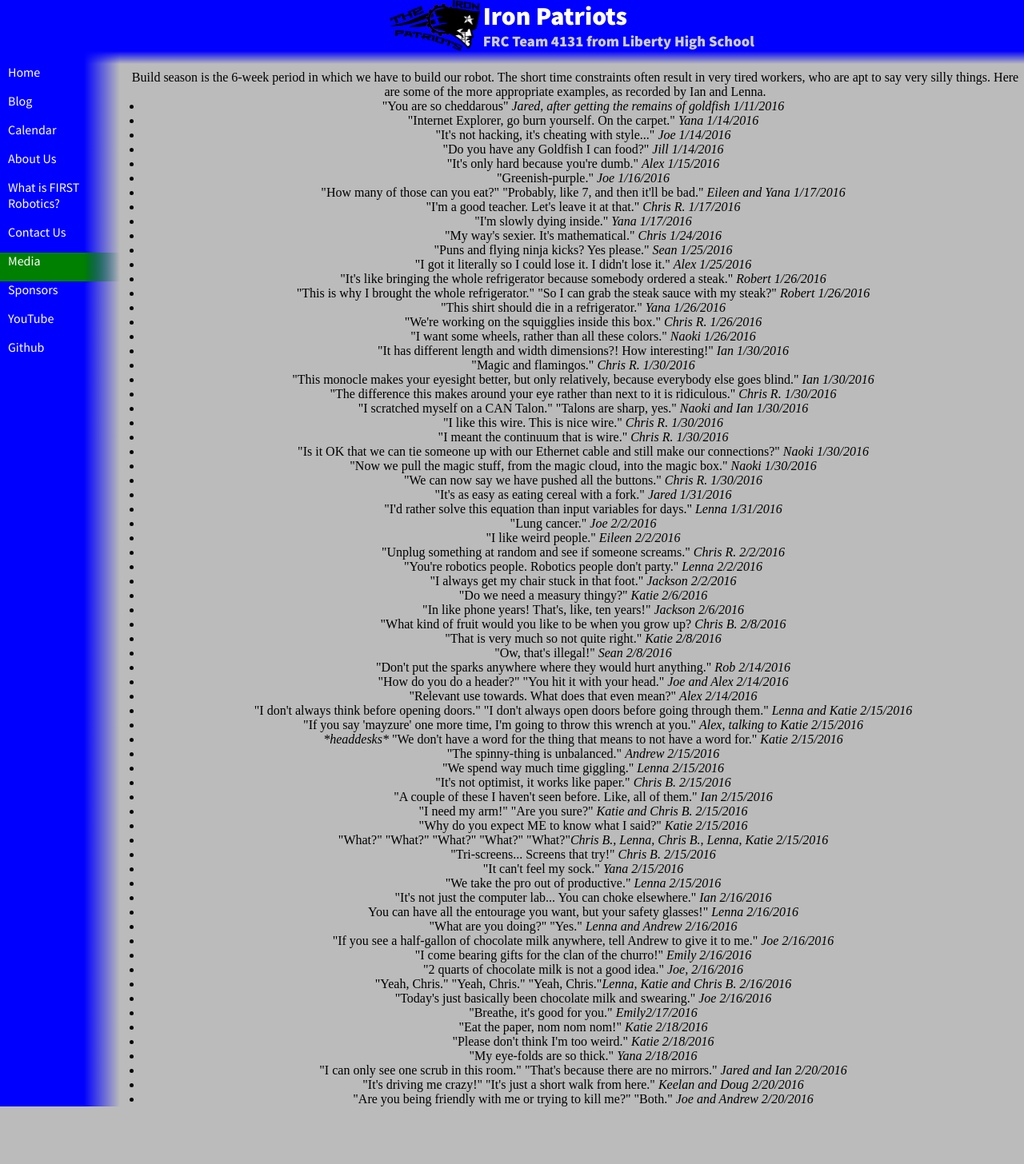
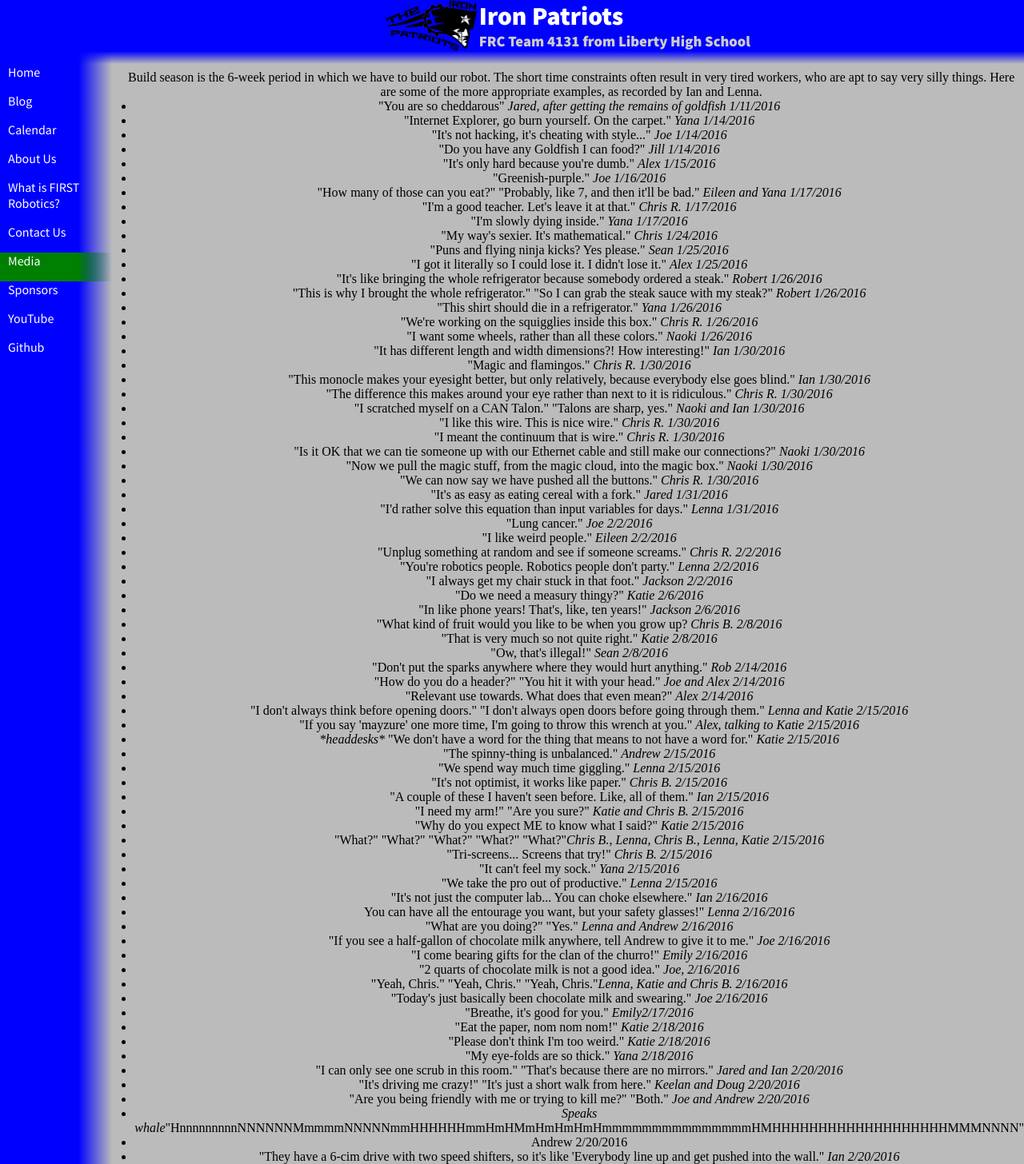
Before and after one commit to katiebugmoon/FRC4131.github.io, a Jekyll site: the page built from media/2016/quotes.html, in a window 1280 px wide. Shown: the whole page at 80% size. Built offline with Jekyll 4.4.1, drawn with Linux system fonts in a browser that asks for light colours; nearby versions of some CDN libraries; before the commit the page ends 1384 px from its top, so only the background shows below that.

Commit message:
Update quotes.html

```diff
--- a/media/2016/quotes.html
+++ b/media/2016/quotes.html
@@ -74,4 +74,6 @@ title: Build Season 2016 Quotes
 	<li>"I can only see one scrub in this room." "That's because there are no mirrors." <i>Jared and Ian 2/20/2016</i></li>
 	<li>"It's driving me crazy!" "It's just a short walk from here." <i>Keelan and Doug 2/20/2016</i></li>
 	<li>"Are you being friendly with me or trying to kill me?" "Both." <i>Joe and Andrew 2/20/2016</i></li>
+	<li><i>Speaks whale</i>"HnnnnnnnnnNNNNNNMmmmmNNNNNmmHHHHHHmmHmHMmHmHmHmHmmmmmmmmmmmmmmmHMHHHHHHHHHHHHHHHHHHHMMMNNNN" <li> Andrew 2/20/2016</li></li>
+	<li>"They have a 6-cim drive with two speed shifters, so it's like 'Everybody line up and get pushed into the wall." <i>Ian 2/20/2016</i></li>
 </ul><center>
```
